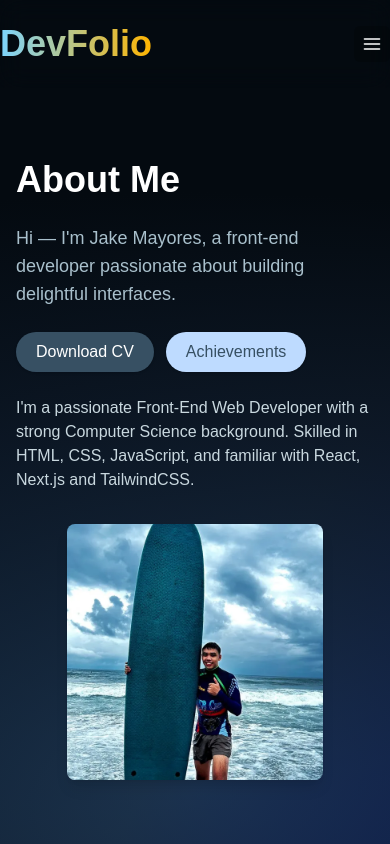
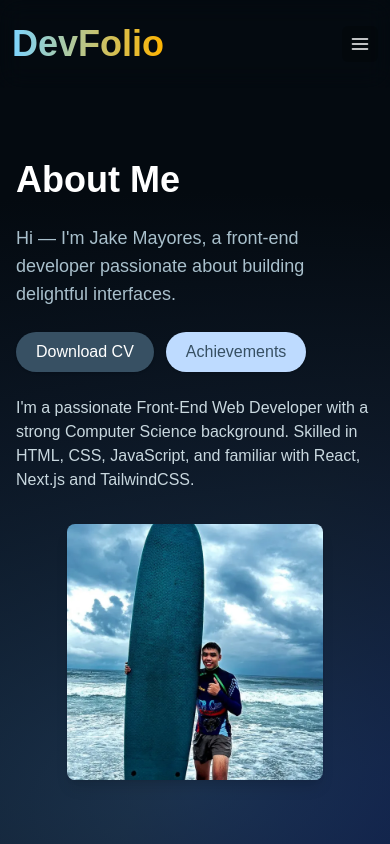
Before and after one commit to Mayores-04/personal_portfolio, a Next.js app: page /about in a window 390 px wide. Shown: the top 844 px of the page. Built offline with nearby package versions, Linux system fonts and the light colour scheme.

Commit message:
update mobile nav

```diff
--- a/components/Navigation.tsx
+++ b/components/Navigation.tsx
@@ -37,7 +37,7 @@ export default function Navigation({ onContact, projects }: Props) {
   return (
     <>
       <header className="flex backdrop-blur-md justify-center fixed top-0 left-0 z-50 w-full">
-        <div className="w-full flex items-center justify-between py-4 max-w-7xl mx-auto">
+        <div className="w-full flex items-center justify-between py-4 max-w-7xl mx-auto px-3">
           <Link
             href="/#home"
             className="py-2 text-4xl no-underline font-bold brand-gradient"
@@ -167,7 +167,7 @@ export default function Navigation({ onContact, projects }: Props) {
       {/* Mobile full-screen menu */}
       {mobileMenuOpen && (
         <div className="fixed inset-0 z-70 bg-black/75 md:hidden">
-          <div className="absolute top-4 right-4">
+          <div className="absolute top-6.5 right-3 ">
             <button
               aria-label="Close menu"
               onClick={() => setMobileMenuOpen(false)}
```
